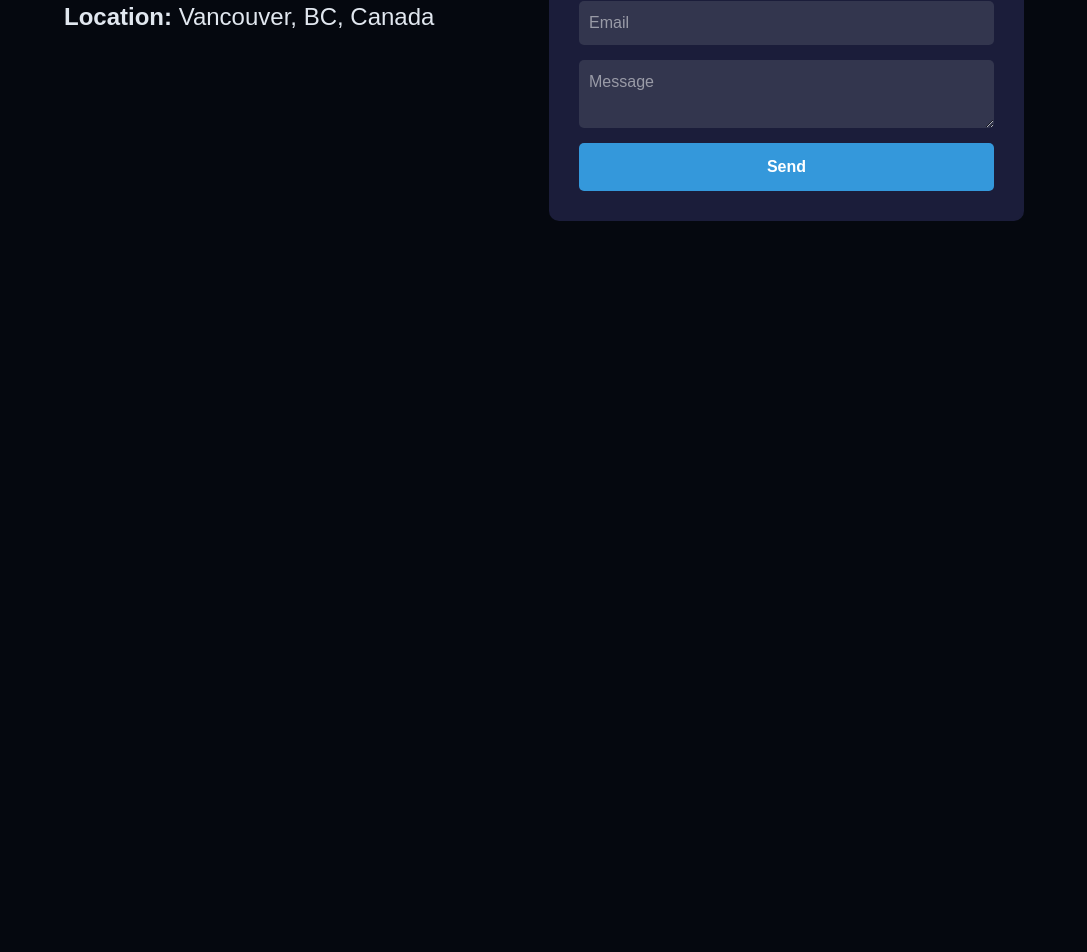
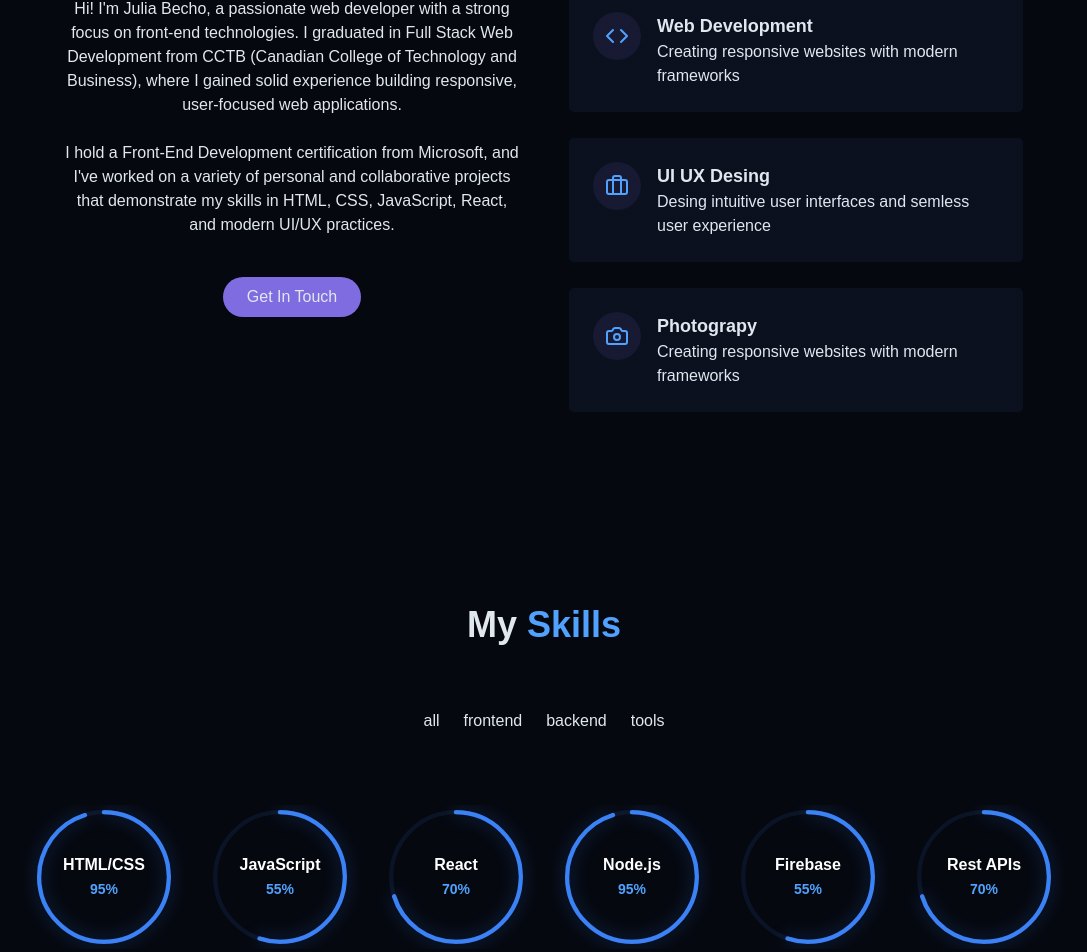
Before and after one commit to JuliaBecho/Portfolio, a React (Vite) app: page / in a window 1280 px wide. Shown: the part 1080-2032 px from the top of the page, without its empty margins (96-1183 px from the left). Before the commit the page ends 1361 px from the top, so only its background shows below. Built offline with nearby package versions, Linux system fonts and the light colour scheme; a web font is replaced by a local one.

Commit message:
about me and skills

```diff
--- /dev/null
+++ b/src/components/AboutMe.jsx
@@ -0,0 +1,89 @@
+import {Code, Briefcase, Camera} from "lucide-react";
+import alien from "@/assets/alien.png"
+
+function AboutMe(){
+    return(
+
+        <section id="about" className="py-24 px-4 relative">
+            <div className="container mx-auto max-w-5xl">
+
+                <h2 className="text-3xl md:text-4xl font-bold md-12 text-center">
+                    About <span className="text-blue-400">Me</span>
+                </h2>
+
+                <div className="grid grid-cols-1 md:grid-cols-2 gap-12 items-center">
+                    <div className="space-y-6">
+                        <h3 className="text-2xl font-semibold">Passionate Web Developer</h3>
+                        <p className="text-muted-foreground">
+                            Hi! I'm Julia Becho, a passionate web developer with a strong focus on front-end technologies. I graduated in Full Stack Web Development from CCTB (Canadian College of Technology and Business), where I gained solid experience building responsive, user-focused web applications.
+                        </p>
+                        <p className="text-muted-foreground">
+                            I hold a Front-End Development certification from Microsoft, and I've worked on a variety of personal and collaborative projects that demonstrate my skills in HTML, CSS, JavaScript, React, and modern UI/UX practices.
+                        </p>
+
+                        <div className="flex flex-col sm:flex-row gap-4 pt-4 justify-center">
+                            <a href="#contact" className="cosmic-button">
+                                Get In Touch
+                            </a>
+                        </div>
+
+                    </div>
+                        <div className="grid grid-cols-1 gap-6">
+                            <img src={alien} alt="alien" width={250} style={{margin:"0 auto"}}/>
+
+
+
+                            <div className="gradient-border p-6 card-hover">
+                            <div className="flex items-start gap-4">
+
+                                <div className="p-3 rounded-full bg-primary/10">
+                                    <Code className="h-6 w-6 text-blue-400" />
+                                    </div>
+                                    <div className="text-left">
+                                        <h4 className="font-semibold text-lg">Web Development</h4>
+                                        <p className="text-muted-foreground">Creating responsive websites with modern frameworks</p>
+                                    </div>
+                            </div>
+                        </div>
+
+
+                        <div className="gradient-border p-6 card-hover">
+                            <div className="flex items-start gap-4">
+
+                                <div className="p-3 rounded-full bg-primary/10">
+                                    <Briefcase className="h-6 w-6 text-blue-400" />
+                                    </div>
+                                    <div className="text-left">
+                                        <h4 className="font-semibold text-lg">UI UX Desing</h4>
+                                        <p className="text-muted-foreground">Desing intuitive user interfaces and semless user experience</p>
+                                    </div>
+                            </div>
+                        </div>
+
+                            <div className="gradient-border p-6 card-hover">
+                            <div className="flex items-start gap-4">
+
+                                <div className="p-3 rounded-full bg-primary/10">
+                                    <Camera className="h-6 w-6 text-blue-400" />
+                                    </div>
+                                    <div className="text-left">
+                                        <h4 className="font-semibold text-lg">Photograpy</h4>
+                                        <p className="text-muted-foreground">Creating responsive websites with modern frameworks</p>
+                                    </div>
+                            </div>
+                        </div>
+
+
+
+                        </div>
+
+                </div>
+
+            </div>
+
+
+        </section>
+    )
+}
+
+export default AboutMe;
--- /dev/null
+++ b/src/components/Skills.jsx
@@ -0,0 +1,110 @@
+import { useState } from "react";
+
+function Skills() {
+  const skills = [
+    { name: "HTML/CSS", level: 95, category: "frontend" },
+    { name: "JavaScript", level: 55, category: "frontend" },
+    { name: "React", level: 70, category: "frontend" },
+
+    { name: "Node.js", level: 95, category: "backend" },
+    { name: "Firebase", level: 55, category: "backend" },
+    { name: "Rest APIs", level: 70, category: "backend" },
+
+    { name: "Git/Github", level: 95, category: "tools" },
+    { name: "Vs Code", level: 55, category: "tools" },
+    { name: "Figma", level: 70, category: "tools" },
+  ];
+
+  const categories = ["all", "frontend", "backend", "tools"];
+
+  const [activeCategory, setActiveCategory] = useState("all");
+
+  const filtredSkills = skills.filter((skill)=> {
+    return activeCategory === "all" || skill.category === activeCategory
+  })
+
+  return (
+    <section
+      id="skills"
+      className="py-24 px-4 relative min-h-scren flex flex-col justify-center"
+    >
+      <div className="container mx-auto max-w-6xl">
+        <h2 className="text-3xl md:text-4xl font-bold mb-16 text-center">
+          My <span className="text-blue-400">Skills</span>
+        </h2>
+
+        <div className="flex flex-wrap justify-center gap-6 mb-16">
+          {
+            categories.map((category, key)=>(
+                <button key={key}
+                onClick={() => setActiveCategory(category)}
+                >
+                    {category}
+                </button>
+            ))
+          }
+        </div>
+
+        <div className="flex flex-wrap justify-center items-center gap-8 max-w-5xl mx-auto">
+          {filtredSkills.map((skill, key) => (
+            <div key={key} className="skill-circle group cursor-pointer">
+              <div className="relative w-32 h-32 md:w-36 lg:W-40 lg:h-40">
+                {/* <div className="absolute inset-0 rounded-full bg-gradient-to-br from-gray-800 to-gray-900 border-4 border-blue-500/30 group-hover:border-blue-400/60 transition-all duration-300 shadow-lg group-hover:shadow-blue-500/20"></div> */}
+
+                <svg
+                  className="absolute inset-0 w-full h-full transform -rotate-90"
+                  viewBox="0 0 100 100"
+                >
+                  <circle
+                    cx="50"
+                    cy="50"
+                    r="45"
+                    fill="none"
+                    stroke="rgba(59,130,246,0.1)"
+                    strokeWidth="3"
+                  />
+
+                  <circle
+                    cx="50"
+                    cy="50"
+                    r="45"
+                    fill="none"
+                    stroke="rgba(59,130,246)"
+                    strokeWidth="3"
+                    strokeLinecap="round"
+                    className="ground-hover:stroke-blue-300 transition-all duration-300"
+                    strokeDasharray={`${skill.level * 2.83} ${
+                      (100 - skill.level) * 2.83
+                    }`}
+                    style={{
+                      filter: "drop-shadow(0 0 6px rgba(59, 130,256,0.4))",
+                    }}
+                  />
+                </svg>
+
+                <div className="absolute inset-0 flex flex-col items-center justify-center text-center p-2">
+                  <h3 className="font-bold text-white text-sm md:text-base lg-text-lg mb-1 leading-tight">
+                    {skill.name}
+                  </h3>
+
+                  <span className="text-blue-400 text-xs md:text-sm font-semibold">
+                    {skill.level}%
+                  </span>
+                </div>
+
+              <div className="absolute inset-0 rounded-full bg-blue-500/10 opacity-0 group-hover:opacity-100 transition-opacity duration-300"></div>
+
+              </div>
+
+
+            </div>
+
+
+          ))}
+        </div>
+      </div>
+    </section>
+  );
+}
+
+export default Skills;
--- a/src/index.css
+++ b/src/index.css
@@ -96,7 +96,7 @@
 
 @layer base {
   :root {
-    --background: 210 40% 98%;
+    --background: 185, 42%, 90%;
     --foreground: 222 47% 11%;
 
     --card: 0 0% 100%;
--- a/src/pages/Home.jsx
+++ b/src/pages/Home.jsx
@@ -8,6 +8,8 @@ import jellyfish from "@/assets/Jellyfish.png"
 import { Typewriter } from 'react-simple-typewriter';
 import { useTheme } from '@/contexts/ThemeContext';
 import BubbleBackground from '../components/bubblesBackground';
+import AboutMe from '../components/AboutMe';
+import Skills from "@/components/Skills"
 
 
 function Home() {
@@ -55,6 +57,8 @@ function Home() {
             }
       </main>
 
+      <AboutMe/>
+      <Skills/>
      <Contact></Contact>
 
     </div>
```
Also changed, not shown: src/assets/alien.png (added).
